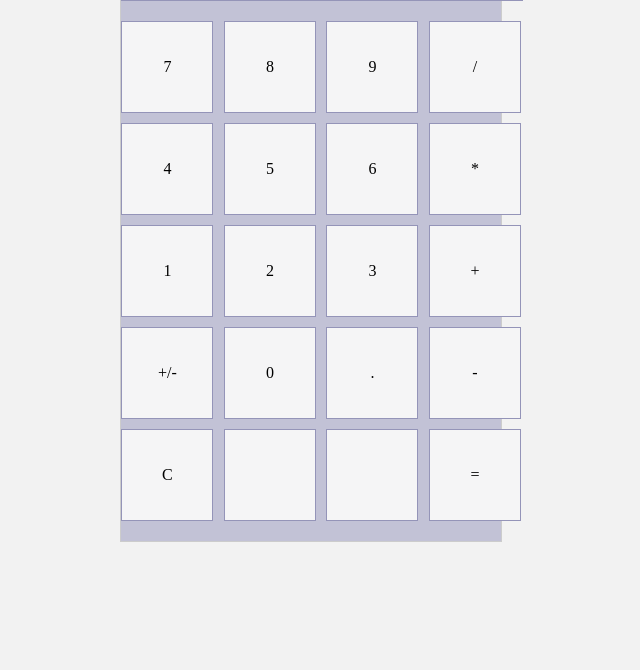
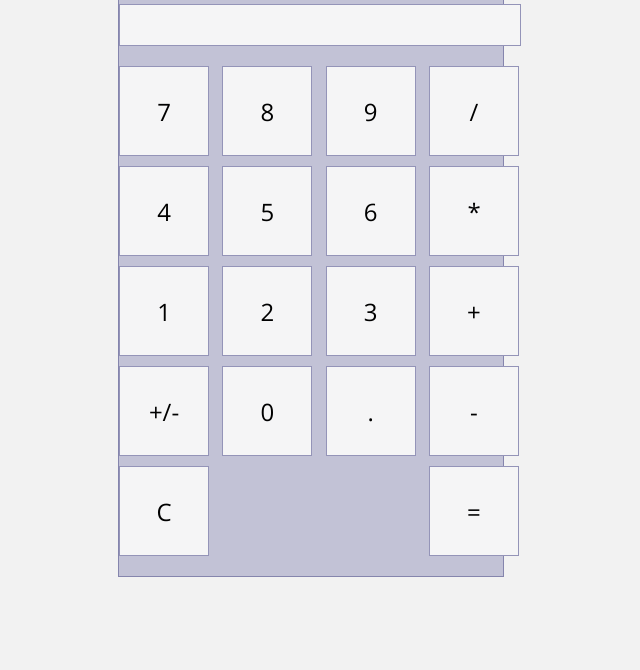
Before and after one commit to rahbuh/JS_calculator, a website: page index.html in a window 1280 px wide. Shown: the part 130-800 px from the top of the page, without its empty margins (329-969 px from the left). Drawn offline with nearby package versions, Linux system fonts and the light colour scheme.

Commit message:
styling completed

```diff
--- a/css/style.css
+++ b/css/style.css
@@ -1,24 +1,35 @@
+* {
+  margin: 0;
+  padding: 0;
+}
+
 body {
   background-color: #f2f2f2;
+  font-family: "Open Sans", sans-serif;
+}
+
+h1 {
+  text-align: center;
+  margin: 20px 0;
 }
 
 .main {
   background-color: #c2c2d6;
-  border: 1px solid #ccc;
+  border: 1px solid #8585ad;
   width: 30%;
-  margin: 0 auto;
-  text-align: center;
+  margin: 50px auto;
 }
 
 .container,
 .display {
-    width: 400px;
+  width: 400px;
 }
 
 .display,
 .key {
-    background-color: #f5f5f6;
-    border: 1px solid #9494b8;
+  background-color: #f5f5f6;
+  border: 1px solid #9494b8;
+  font-size: 1.5rem;
 }
 
 .display {
@@ -28,15 +39,28 @@ body {
 
 .container {
   display: grid;
-  grid-gap: 10px;
-  grid-template-columns: repeat(4, 1fr);
+  grid-row-gap: 10px;
+  grid-template-columns: repeat(auto-fill, 90px);
+  justify-content: space-between;
   margin: 20px auto;
 }
 
-.key {
-  display: grid;
-  justify-content: center;
-  align-content: center;
+.box {
   width: 90px;
   height: 90px;
 }
+
+.key {
+  display: flex;
+  align-items: center;
+  justify-content: center;
+  transition: all 0.07s ease;
+  width: 88px;
+  height: 88px;
+}
+
+.key-clicked {
+  transform: scale(0.95);
+  border: 2px solid #9494b8;
+  box-shadow: 0 0 3px #999999;
+}
--- a/index.html
+++ b/index.html
@@ -1,37 +1,41 @@
 <!DOCTYPE html>
 <html lang="en">
   <head>
-    <meta charset="UTF-8">
-    <meta name="viewport" content="width=device-width, initial-scale=1.0">
-    <meta http-equiv="X-UA-Compatible" content="ie=edge">
-    <title>Document</title>
-    <link rel="stylesheet" href="./css/style.css">
+    <meta charset="UTF-8" />
+    <meta name="viewport" content="width=device-width, initial-scale=1.0" />
+    <meta http-equiv="X-UA-Compatible" content="ie=edge" />
+    <title>JS Calculator</title>
+    <link
+      href="https://fonts.googleapis.com/css?family=Open+Sans:400,700&display=swap"
+      rel="stylesheet"
+    />
+    <link rel="stylesheet" href="./css/style.css" />
   </head>
   <body>
     <div class="main">
       <h1>JS Calculator</h1>
       <div class="display"></div>
       <div class="container">
-            <div class="key">7</div>
-            <div class="key">8</div>
-            <div class="key">9</div>
-            <div class="key">/</div>
-            <div class="key">4</div>
-            <div class="key">5</div>
-            <div class="key">6</div>
-            <div class="key">*</div>
-            <div class="key">1</div>
-            <div class="key">2</div>
-            <div class="key">3</div>
-            <div class="key">+</div>
-            <div class="key">+/-</div>
-            <div class="key">0</div>
-            <div class="key">.</div>
-            <div class="key">-</div>
-            <div class="key">C</div>
-            <div class="key"></div>
-            <div class="key"></div>
-            <div class="key">=</div>
+        <div class="box"><div class="key">7</div></div>
+        <div class="box"><div class="key">8</div></div>
+        <div class="box"><div class="key">9</div></div>
+        <div class="box"><div class="key">/</div></div>
+        <div class="box"><div class="key">4</div></div>
+        <div class="box"><div class="key">5</div></div>
+        <div class="box"><div class="key">6</div></div>
+        <div class="box"><div class="key">*</div></div>
+        <div class="box"><div class="key">1</div></div>
+        <div class="box"><div class="key">2</div></div>
+        <div class="box"><div class="key">3</div></div>
+        <div class="box"><div class="key">+</div></div>
+        <div class="box"><div class="key">+/-</div></div>
+        <div class="box"><div class="key">0</div></div>
+        <div class="box"><div class="key">.</div></div>
+        <div class="box"><div class="key">-</div></div>
+        <div class="box"><div class="key">C</div></div>
+        <div class="box"></div>
+        <div class="box"></div>
+        <div class="box"><div class="key">=</div></div>
       </div>
     </div>
     <script src="./js/app.js"></script>
```
Lines whose indentation alone changed are shown as unchanged.
